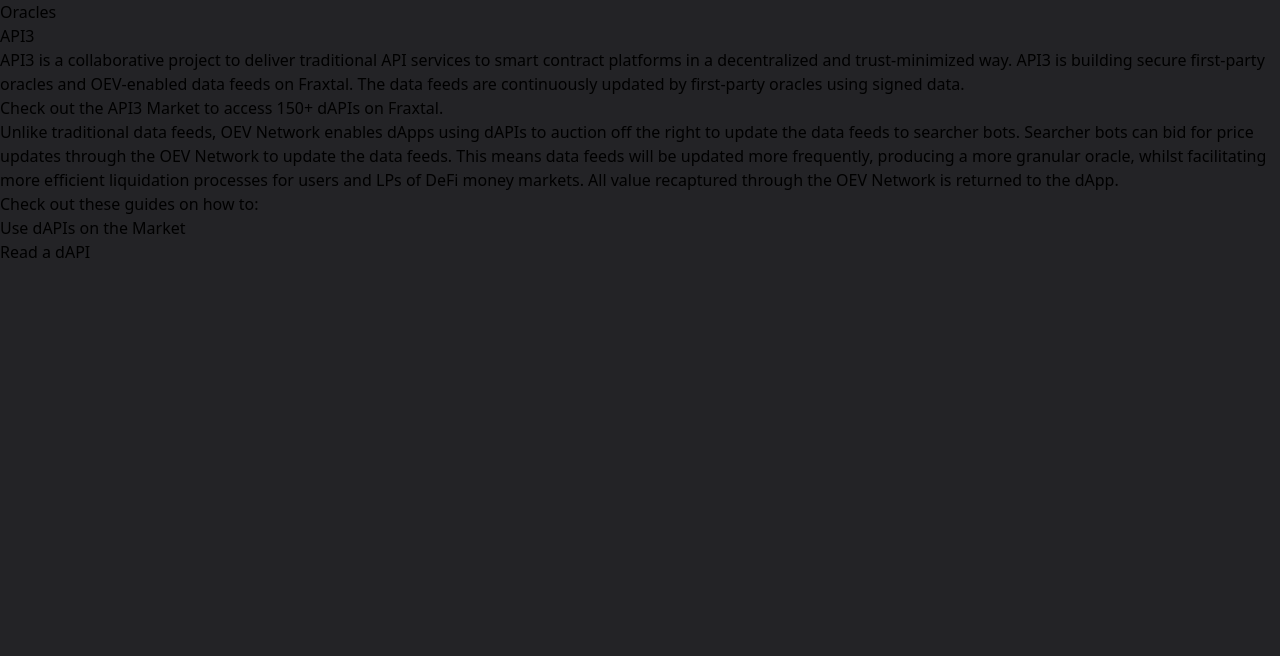
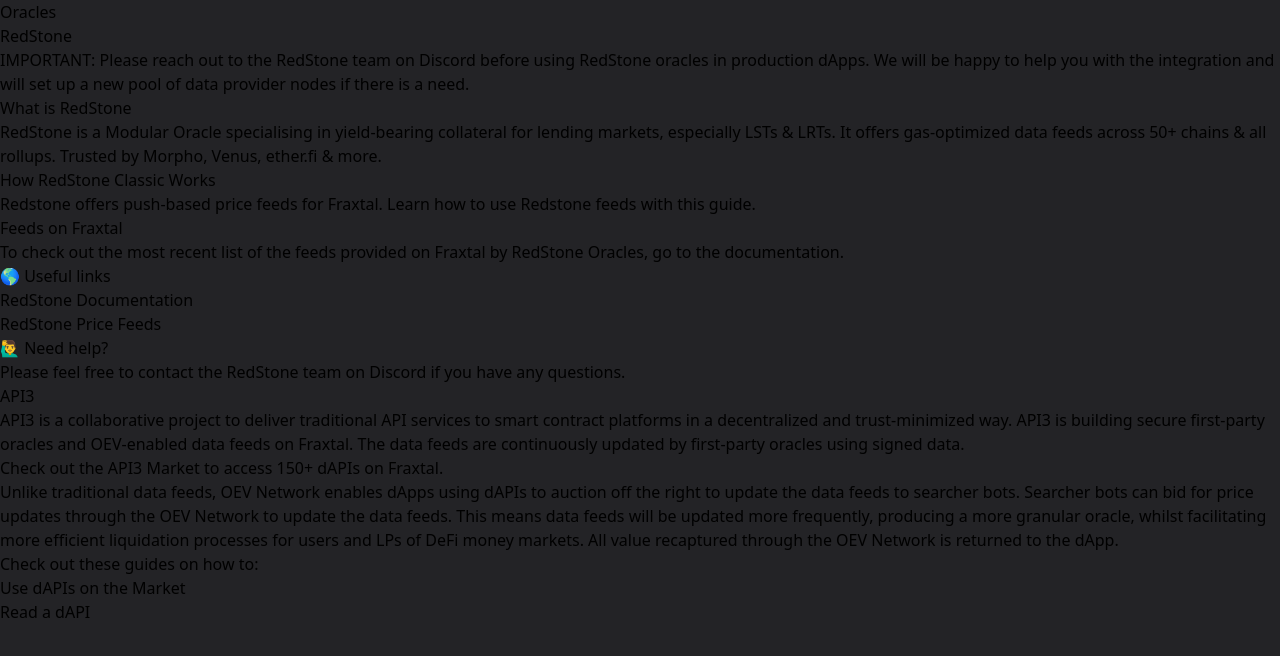
Before and after one commit to zersean/docs, a Next.js app: page /fraxtal/tools/oracles in a window 1280 px wide. Shown: the top 656 px of the page. Built offline with nearby package versions, Linux system fonts and the light colour scheme; a web font is replaced by a local one.

Commit message:
Update oracles.mdx

```diff
--- a/pages/fraxtal/tools/oracles.mdx
+++ b/pages/fraxtal/tools/oracles.mdx
@@ -4,6 +4,27 @@
 ---
 
 # Oracles
+
+## RedStone
+
+IMPORTANT: Please reach out to the RedStone team on [Discord](https://redstone.finance/discord) before using RedStone oracles in production dApps. We will be happy to help you with the integration and will set up a new pool of data provider nodes if there is a need.
+
+### What is RedStone
+RedStone is a Modular Oracle specialising in yield-bearing collateral for lending markets, especially LSTs & LRTs. It offers gas-optimized data feeds across 50+ chains & all rollups. Trusted by Morpho, Venus, ether.fi & more.
+
+### How RedStone Classic Works​
+Redstone offers push-based price feeds for Fraxtal. Learn how to use Redstone feeds with [this guide](https://docs.redstone.finance/docs/introduction).
+
+### Feeds on Fraxtal
+To check out the most recent list of the feeds provided on Fraxtal by RedStone Oracles, go to [the documentation](https://docs.redstone.finance/docs/smart-contract-devs/price-feeds).
+
+### 🌎 Useful links
+- [RedStone Documentation](https://docs.redstone.finance/)
+
+- [RedStone Price Feeds](https://docs.redstone.finance/docs/smart-contract-devs/price-feeds)
+
+### 🙋‍♂️ Need help?
+Please feel free to contact the RedStone team on [Discord](https://redstone.finance/discord) if you have any questions.
 
 ## API3
 
```
